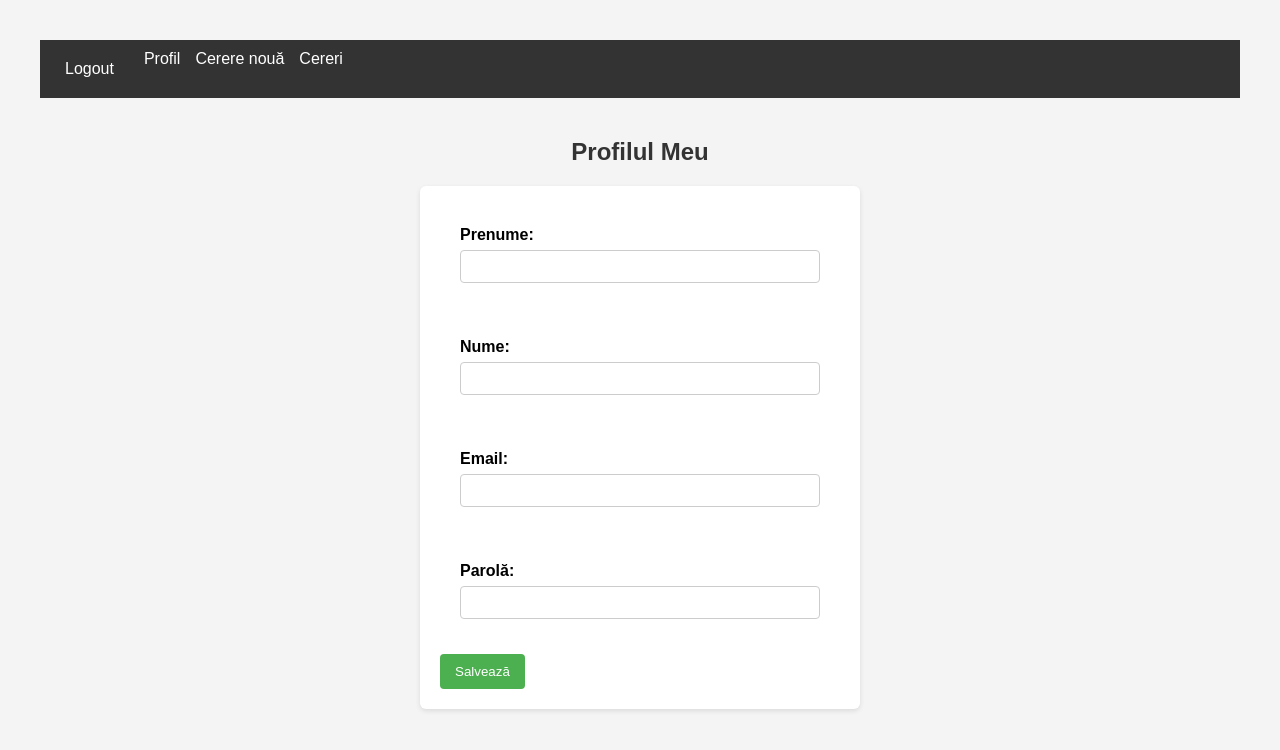
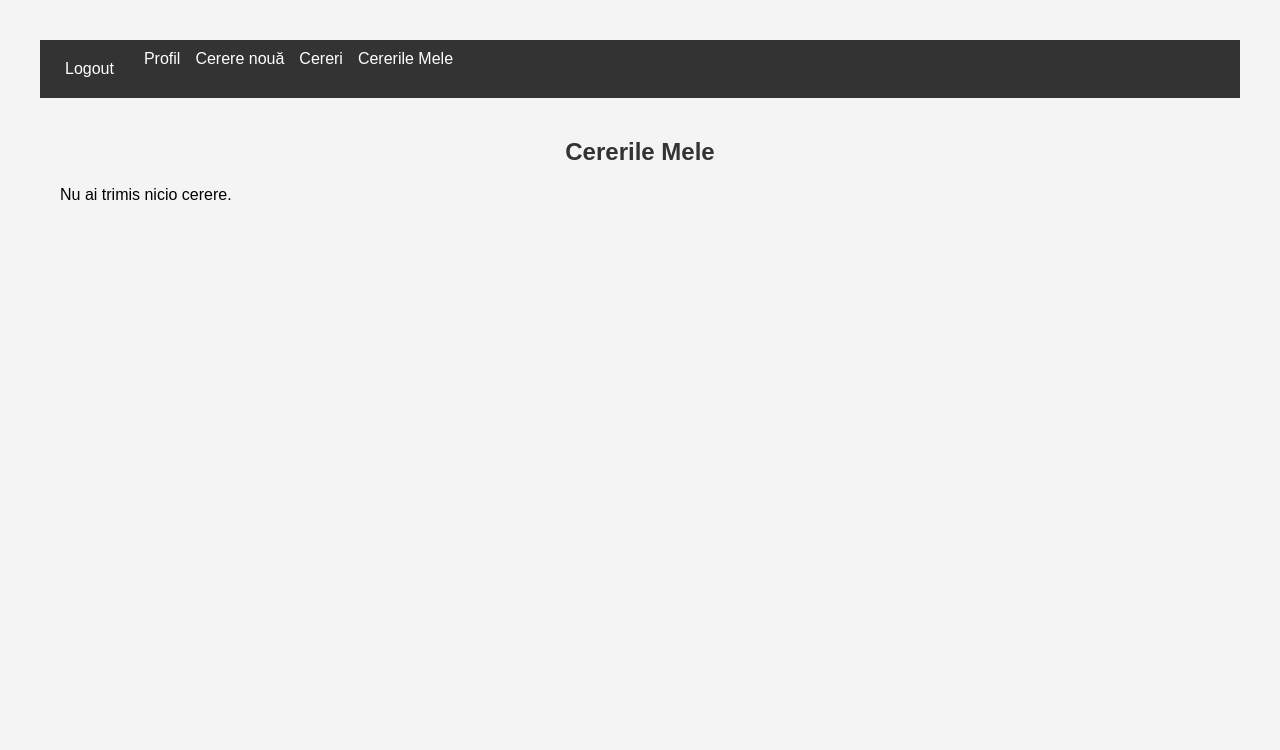
Before and after one commit to ionutparasca/finalProject, a React (Vite) app: page /my-requests in a window 1280 px wide. Before the commit this address led to /profile. Shown: the top 750 px of the page. Built offline with nearby package versions, Linux system fonts and the light colour scheme; data requests are answered from the project's data file; sample sign-in values are in the browser's storage.

Commit message:
Finalizare functionalitati: afisare,,editare si stergere a cererii proprii

```diff
--- a/db.json
+++ b/db.json
@@ -12,7 +12,7 @@
     {
       "id": "888fdfbe-96b8-459f-9637-75e6d2e00aff",
       "title": "test",
-      "description": "primul test",
+      "description": "primul test editat",
       "category": "Other",
       "createdAt": "2025-07-30T16:18:35.736Z",
       "createdBy": "f6ba"
@@ -30,7 +30,7 @@
     },
     {
       "id": "3838fc51-faa7-4414-8293-08ccfc542684",
-      "title": "a treia cerere ",
+      "title": "a treia cerere  editata",
       "description": "a treia cerere",
       "category": "Transport",
       "createdAt": "2025-07-31T15:12:10.182Z",
--- a/src/App.tsx
+++ b/src/App.tsx
@@ -5,6 +5,7 @@ import RegisterPage from "./pages/RegisterPage";
 import ProfilePage from "./pages/ProfilePage";
 import NewHelpRequestPage from "./pages/NewHelpRequestPage";
 import HelpRequestsListPage from "./pages/HelpRequestsListPage";
+import MyHelpRequestsPage from "./pages/MyHelpRequestsPage";
 
 function App() {
   const { user, logout } = useUser();
@@ -19,6 +20,7 @@ function App() {
               <Link to="/profile">Profil</Link>
               <Link to="/new">Cerere nouă</Link>
               <Link to="/requests">Cereri</Link>
+              <Link to="/my-requests">Cererile Mele</Link>
             </>
           ) : (
             <>
@@ -31,6 +33,7 @@ function App() {
         <Routes>
           <Route path="/login" element={<LoginPage />} />
           <Route path="/register" element={<RegisterPage />} />
+          <Route path="/my-requests" element={<MyHelpRequestsPage />} />
 
           {user ? (
             <>
--- /dev/null
+++ b/src/pages/MyHelpRequestsPage.tsx
@@ -0,0 +1,111 @@
+import React, { useEffect, useState } from "react";
+import { useUser } from "../contexts/UserContext";
+import type { HelpRequest } from "../types/helpRequest";
+
+const MyHelpRequestsPage: React.FC = () => {
+  const { user } = useUser();
+  const [myRequests, setMyRequests] = useState<HelpRequest[]>([]);
+  const [editingId, setEditingId] = useState<string | null>(null);
+  const [editedTitle, setEditedTitle] = useState("");
+  const [editedDescription, setEditedDescription] = useState("");
+
+  useEffect(() => {
+    if (!user) return;
+
+    const fetchMyRequests = async () => {
+      try {
+        const res = await fetch(
+          `http://localhost:3001/helpRequests?userId=${user.id}`
+        );
+        if (!res.ok) throw new Error("Eroare la încărcarea cererilor.");
+
+        const data = await res.json();
+        setMyRequests(data);
+      } catch (err) {
+        console.error(err);
+        alert("A apărut o eroare.");
+      }
+    };
+
+    fetchMyRequests();
+  }, [user]);
+
+  const handleDelete = async (id: string) => {
+    try {
+      const res = await fetch(`http://localhost:3001/helpRequests/${id}`, {
+        method: "DELETE",
+      });
+      if (!res.ok) throw new Error("Eroare la ștergere.");
+      setMyRequests((prev) => prev.filter((req) => req.id !== id));
+    } catch (err) {
+      console.error(err);
+      alert("A apărut o eroare la ștergere.");
+    }
+  };
+
+  const handleEdit = (req: HelpRequest) => {
+    setEditingId(req.id);
+    setEditedTitle(req.title);
+    setEditedDescription(req.description);
+  };
+
+  const handleUpdate = async (id: string) => {
+    try {
+      const updated = { title: editedTitle, description: editedDescription };
+      const res = await fetch(`http://localhost:3001/helpRequests/${id}`, {
+        method: "PATCH",
+        headers: { "Content-Type": "application/json" },
+        body: JSON.stringify(updated),
+      });
+      if (!res.ok) throw new Error("Eroare la actualizare.");
+
+      setMyRequests((prev) =>
+        prev.map((req) => (req.id === id ? { ...req, ...updated } : req))
+      );
+      setEditingId(null);
+    } catch (err) {
+      console.error(err);
+      alert("A apărut o eroare la actualizare.");
+    }
+  };
+
+  if (!user) return <p>Trebuie să fii logat pentru a vedea această pagină.</p>;
+
+  return (
+    <div>
+      <h2>Cererile Mele</h2>
+      {myRequests.length === 0 ? (
+        <p>Nu ai trimis nicio cerere.</p>
+      ) : (
+        <ul>
+          {myRequests.map((req) => (
+            <li key={req.id}>
+              {editingId === req.id ? (
+                <>
+                  <input
+                    value={editedTitle}
+                    onChange={(e) => setEditedTitle(e.target.value)}
+                  />
+                  <input
+                    value={editedDescription}
+                    onChange={(e) => setEditedDescription(e.target.value)}
+                  />
+                  <button onClick={() => handleUpdate(req.id)}>Salvează</button>
+                  <button onClick={() => setEditingId(null)}>Anulează</button>
+                </>
+              ) : (
+                <>
+                  <strong>{req.title}</strong> - {req.description}
+                  <button onClick={() => handleEdit(req)}>Editează</button>
+                  <button onClick={() => handleDelete(req.id)}>Șterge</button>
+                </>
+              )}
+            </li>
+          ))}
+        </ul>
+      )}
+    </div>
+  );
+};
+
+export default MyHelpRequestsPage;
```
